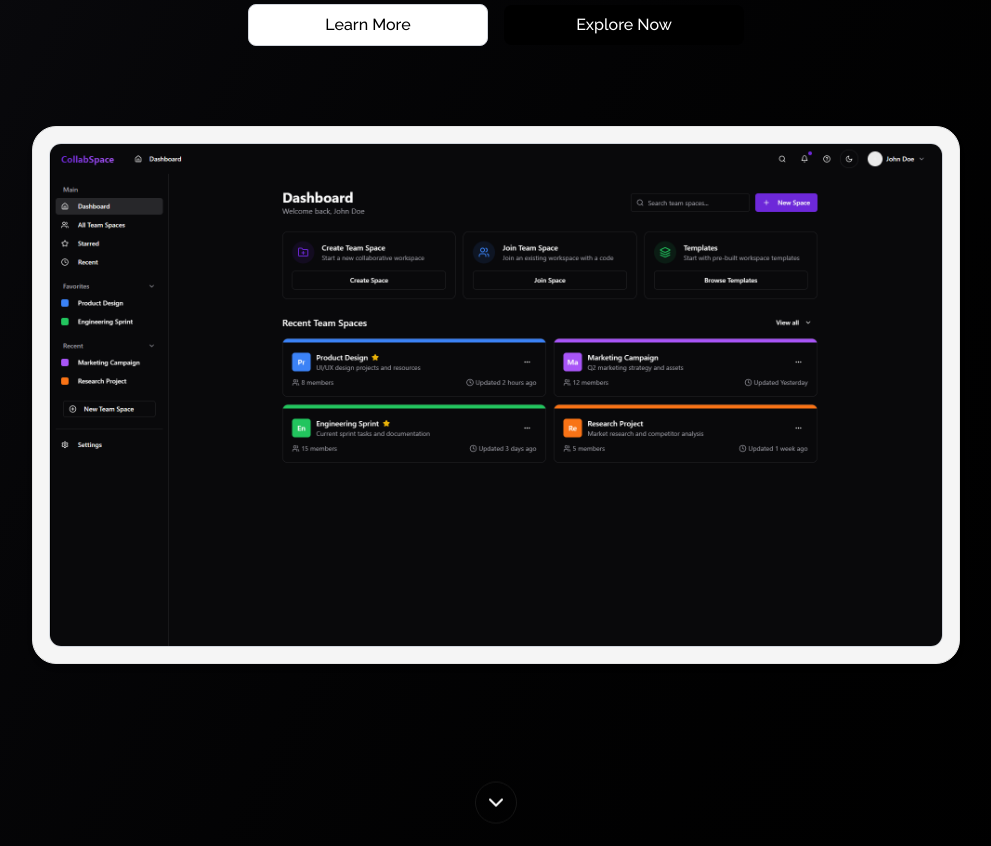
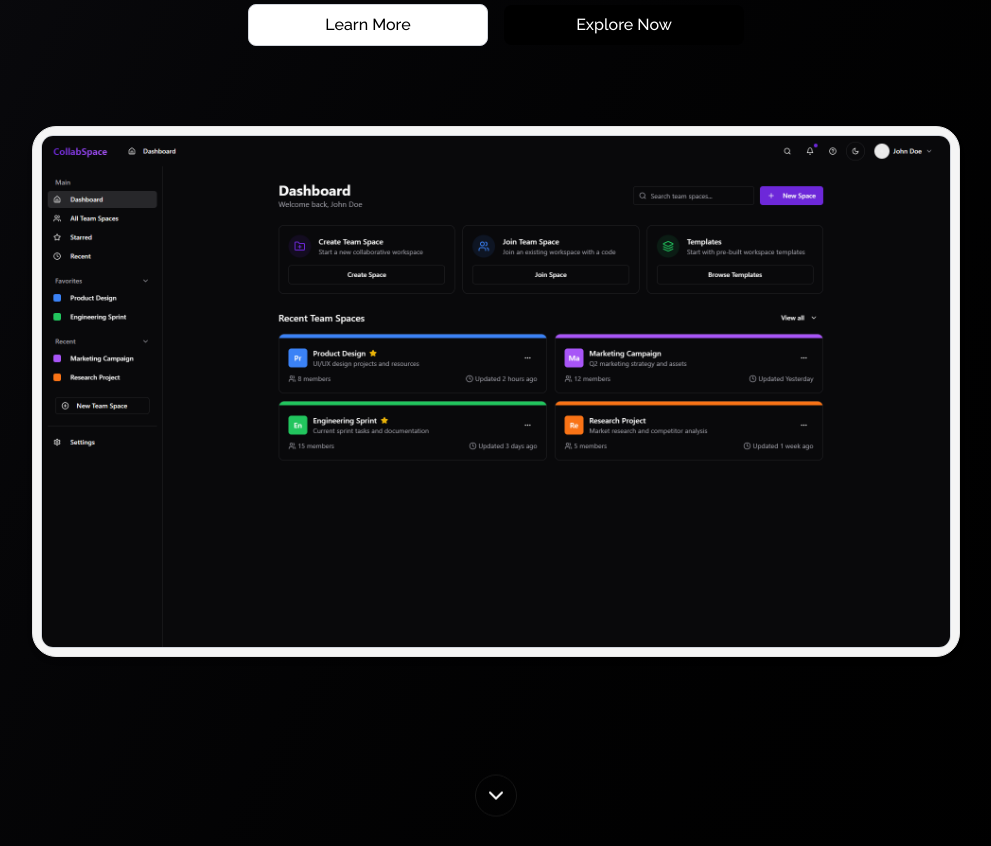
Before and after one commit to VedangKanade20/CrewCanvas-client, a React (Vite) app: page / in a window 1280 px wide. Shown: the part 620-1466 px from the top of the page, without its empty margins (144-1135 px from the left). Built offline with nearby package versions, Linux system fonts and the light colour scheme; a web font is replaced by a local one.

Commit message:
refactor: adjust styling in Header and HeroSection components for improved layout and responsiveness

```diff
--- a/src/components/landing/Header.tsx
+++ b/src/components/landing/Header.tsx
@@ -20,7 +20,7 @@ const Header: React.FC = () => {
             }`}
         >
             <div
-                className="fixed inset-x-0 mx-auto w-[90%] max-w-screen-xl md:px-8 border border-[#27272A] bg-transparent/30 backdrop-blur-sm rounded-xl flex flex-col md:flex-row items-center md:justify-between px-4 gap-x-6 md:gap-x-14"
+                className="fixed inset-x-0 mx-auto w-[90%] max-w-screen-xl md:px-8 border border-[#27272A] bg-transparent/30 backdrop-blur-sm rounded-xl flex flex-col md:flex-row items-center md:justify-between px-4 gap-x-6 md:gap-x-14 "
                 style={{
                     WebkitBackdropFilter: "blur(4px)",
                     backdropFilter: "blur(4px)",
@@ -32,7 +32,7 @@ const Header: React.FC = () => {
                     </div>
                     <div className="md:hidden">
                         <button
-                            className="menu-btn text-white hover:text-gray-600 duration-300 "
+                            className="menu-btn text-white hover:text-gray-600 duration-100 "
                             onClick={() => setState(!state)}
                         >
                             {state ? (
@@ -86,10 +86,10 @@ const Header: React.FC = () => {
                 </div>
 
                 <div
-                    className={`w-full md:w-auto flex-1 items-center mt-4 md:mt-0 transition-all duration-300 ease-in-out ${
+                    className={`w-full md:w-auto flex-1 items-center mt-4 md:mt-0 transition-all  duration-300 ${
                         state
                             ? "max-h-96 opacity-100 scale-100"
-                            : "max-h-0 opacity-0 scale-95 overflow-hidden"
+                            : "max-h-0  opacity-0 scale-95 overflow-hidden"
                     } md:flex md:max-h-full md:opacity-100 md:scale-100`}
                 >
                     <div className="flex gap-x-4 max-md:pb-5 md:gap-x-4 w-full justify-center md:justify-end items-center">
--- a/src/components/landing/HeroSection.tsx
+++ b/src/components/landing/HeroSection.tsx
@@ -16,7 +16,7 @@ export default function HeroSectionOne() {
                     className="top-40 left-20 md:-top-20 md:left-60"
                     fill="white"
                 />
-                <h1 className="relative z-10 mx-auto max-w-4xl text-center  leading-[1.15] text-2xl font-extrabold text-slate-700 md:text-4xl lg:text-7xl dark:text-slate-300">
+                <h1 className="relative z-10 mx-auto max-w-4xl text-center  leading-[1.15] text-3xl font-extrabold max-md:w-full text-slate-700 md:text-4xl lg:text-7xl dark:text-slate-300">
                     {`Where Teams Create, Collaborate, and Conquer Together`
                         .split(" ")
                         .map((word, index) => {
@@ -105,13 +105,13 @@ export default function HeroSectionOne() {
                         duration: 0.3,
                         delay: 1.2,
                     }}
-                    className="relative  mt-20 flex justify-center items-center rounded-3xl border border-neutral-200 bg-neutral-100 p-4 shadow-md dark:border-neutral-800 dark:bg-neutral-900 z-0"
+                    className="relative  mt-20 flex justify-center items-center rounded-3xl border border-neutral-200 bg-neutral-100 p-2 shadow-md dark:border-neutral-800 dark:bg-neutral-900 z-0 "
                 >
-                    <div className="w-full overflow-hidden rounded-xl border border-gray-300 dark:border-gray-700 flex justify-center items-center">
+                    <div className="w-full overflow-hidden rounded-xl border border-gray-300  dark:border-gray-700 flex justify-center items-center">
                         <img
                             src="/image.png"
                             alt="Landing page preview"
-                            className="aspect-[16/9] h-auto w-full object-cover"
+                            className="w-full object-cover h-[400px] md:h-auto"
                             height={1000}
                             width={1000}
                         />
```
